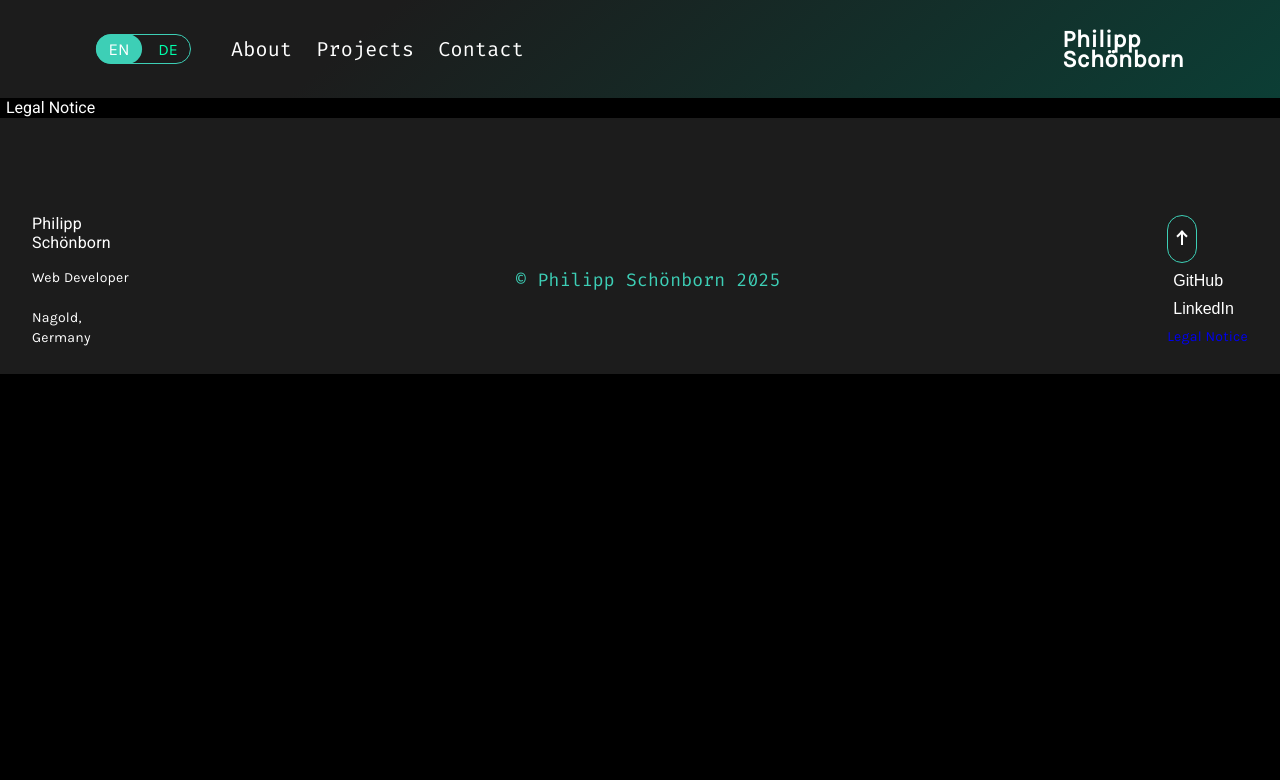
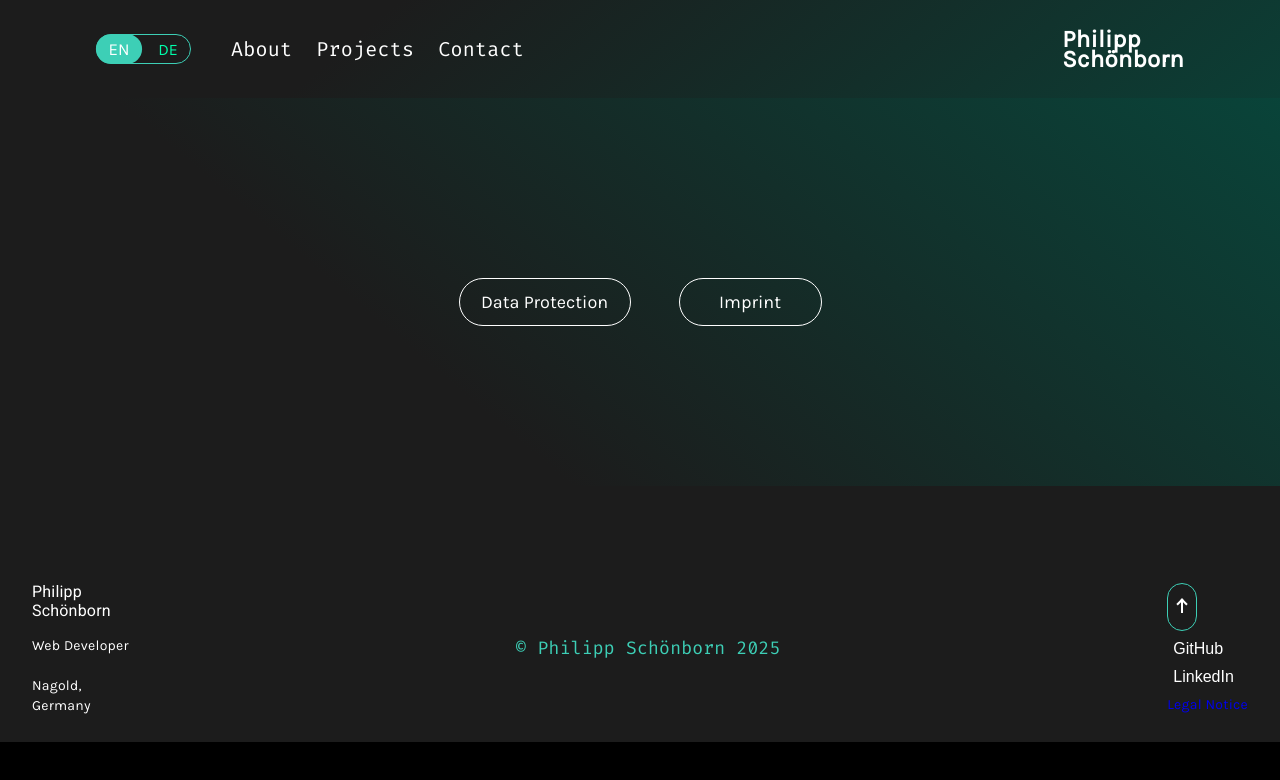
Before and after one commit to PhilippSchoenborn/project_portfolio, an Angular app: page /legal-notice in a window 1280 px wide. Shown: the top 780 px of the page. Built offline with nearby package versions, Linux system fonts and the light colour scheme.

Commit message:
insert buttons for data protection and imprint

```diff
--- a/src/app/footer/legal-notice/legal-notice.component.html
+++ b/src/app/footer/legal-notice/legal-notice.component.html
@@ -1,7 +1,10 @@
 <div class="button-legal-notice">
-    <button mat-button [matMenuTriggerFor]="legalNoticeMenu" class="social-links-legel-notice">Legal Notice</button>
-    <mat-menu #legalNoticeMenu="matMenu">
-      <button mat-menu-item (click)="openDataProtection()" class="single-button">Data Protection</button>
-      <button mat-menu-item (click)="openImprint()" class="single-button">Imprint</button>
-    </mat-menu>
+  <div class="buttons">
+    <button (click)="openDataProtection()" class="btn-primary">
+      <span>Data Protection</span>
+    </button>
+    <button (click)="openImprint()" class="btn-secondary">
+      <span>Imprint</span>
+    </button>
   </div>
+</div>
--- a/src/app/footer/legal-notice/legal-notice.component.scss
+++ b/src/app/footer/legal-notice/legal-notice.component.scss
@@ -1,76 +1,24 @@
-body {
-    background-color: rgb(28, 28, 28);
-}
-
-.font-karla {
-    font-family: 'Karla', sans-serif;
-}
-
-.social-links.mat-button:hover {
-    background-color: transparent !important; /* Entfernt die Hintergrundfarbe beim Hover */
-    box-shadow: none !important; /* Entfernt den Hover-Schatten */
-    color: inherit !important; /* Beibehaltung der ursprünglichen Schriftfarbe */
-    transition: none !important; /* Verhindert jegliche Animationen */
-  }
-
-.button-legal-notice:hover{
-    background: none !important; /* Kein Hintergrund */
-    border: none !important; /* Keine Rahmen */
-    box-shadow: none !important; /* Keine Box-Schatten */
-}
-
-.social-links-legel-notice {
+.button-legal-notice {
+    height: calc(100vh - 98px - 314px);
+    background-image: url('../../../assets/img/backgrounds/background_first_section.svg');
+    background-repeat: no-repeat;
+    background-size: cover;
+    background-position: center;
     display: flex;
     flex-direction: column;
-    gap: 8px;
-    font-size: 16px;
-    font-weight: 400;
-    height: 20px;
-    letter-spacing: normal !important;
-    padding: 0;
-    padding-left: 6px;
-    background: none !important; /* Kein Hintergrund */
-    border: none !important; /* Keine Rahmen */
-    box-shadow: none !important; /* Keine Box-Schatten */
-
-    &:hover {
-        cursor: pointer;
-        color: rgba(61, 207, 182, 1);
-        background: none !important; /* Entferne Hintergrundfarbe beim Hover */
-        box-shadow: none !important; /* Entferne Box-Schatten */
-    }
-
-    &:hover::before {
-        opacity: 1;
-    }
-
-    &::before {
-        content: "";
-        position: absolute;
-        left: -12px;
-        top: 50%;
-        transform: translateY(-50%);
-        width: 6px;
-        height: 6px;
-        background-color: rgba(61, 207, 182, 1);
-        border-radius: 50%;
-        opacity: 0;
-        transition: opacity 0.3s ease;
-    }
-
-    a {
-        text-decoration: none;
-    }
+    align-items: center;
+    justify-content: center;
 }
-
-.single-button{
-    min-height: 36px !important;
-}
-
-button:hover {
-    color: rgba(61, 207, 182, 1);
-    background: none !important; /* Entferne Hintergrundfarbe beim Hover */
-    box-shadow: none !important; /* Entferne Box-Schatten */
+.button-legal-notice {
+    height: calc(100vh - 98px - 314px);
+    background-image: url('../../../assets/img/backgrounds/background_first_section.svg');
+    background-repeat: no-repeat;
+    background-size: cover;
+    background-position: center;
+    display: flex;
+    flex-direction: column;
+    align-items: center;
+    justify-content: center;
 }
 
 .font-karla {
@@ -80,3 +28,84 @@ button:hover {
 .font-fira {
     font-family: 'Fira Code', sans-serif;
 }
+
+.buttons {
+    margin-top: 20px;
+    display: flex;
+    justify-content: center;
+    gap: 48px;
+
+    .btn-primary {
+        width: 172px;
+    }
+
+    .btn-secondary {
+        width: 143px;
+    }
+
+    .btn-primary,
+    .btn-secondary {
+        background: transparent;
+        border: 1px solid white;
+        color: white;
+        cursor: pointer;
+        height: 48px;
+        border-radius: 100px;
+        font-family: 'Karla', sans-serif;
+        font-weight: 400;
+        font-size: 18px;
+        line-height: 48px;
+        text-align: center;
+        transition: background-color 0.3s ease, border-color 0.3s ease, color 0.3s ease;
+        overflow: hidden;
+        position: relative;
+    }
+
+    .btn-primary:hover,
+    .btn-secondary:hover {
+        border-color: rgba(61, 207, 182, 1);
+        color: rgba(61, 207, 182, 1);
+    }
+
+    .btn-primary span,
+    .btn-secondary span {
+        display: inline-block;
+        white-space: nowrap;
+        position: absolute;
+        top: 50%;
+        left: 50%;
+        transform: translate(-50%, -50%) translateX(0);
+        transition: transform 0.3s ease;
+    }
+
+    .btn-primary:hover span,
+    .btn-secondary:hover span {
+        animation: scrollLoop 3s linear infinite;
+    }
+
+    @keyframes scrollLoop {
+        0% {
+            transform: translate(-50%, -50%) translateX(0);
+            visibility: visible;
+        }
+
+        49% {
+            transform: translate(-50%, -50%) translateX(-130%);
+            visibility: hidden;
+        }
+
+        50% {
+            transform: translate(-50%, -50%) translateX(130%);
+            visibility: hidden;
+        }
+
+        51% {
+            visibility: visible;
+        }
+
+        100% {
+            transform: translate(-50%, -50%) translateX(0);
+            visibility: visible;
+        }
+    }
+}
```
